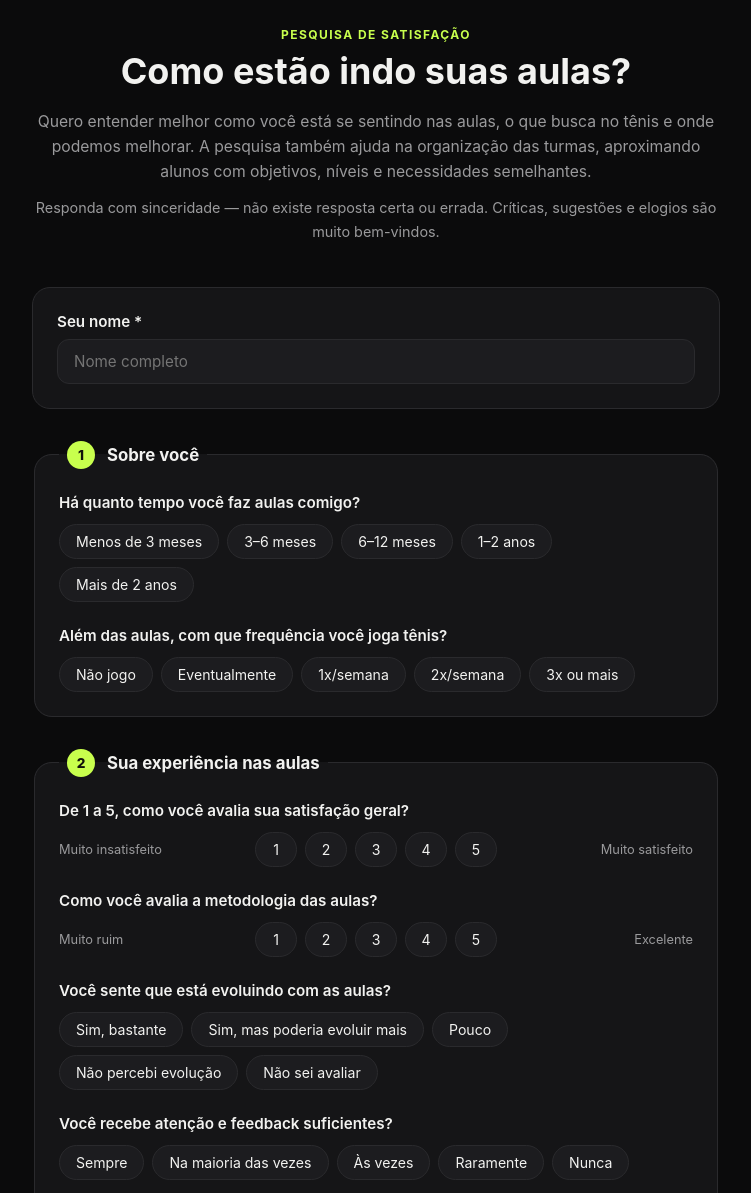
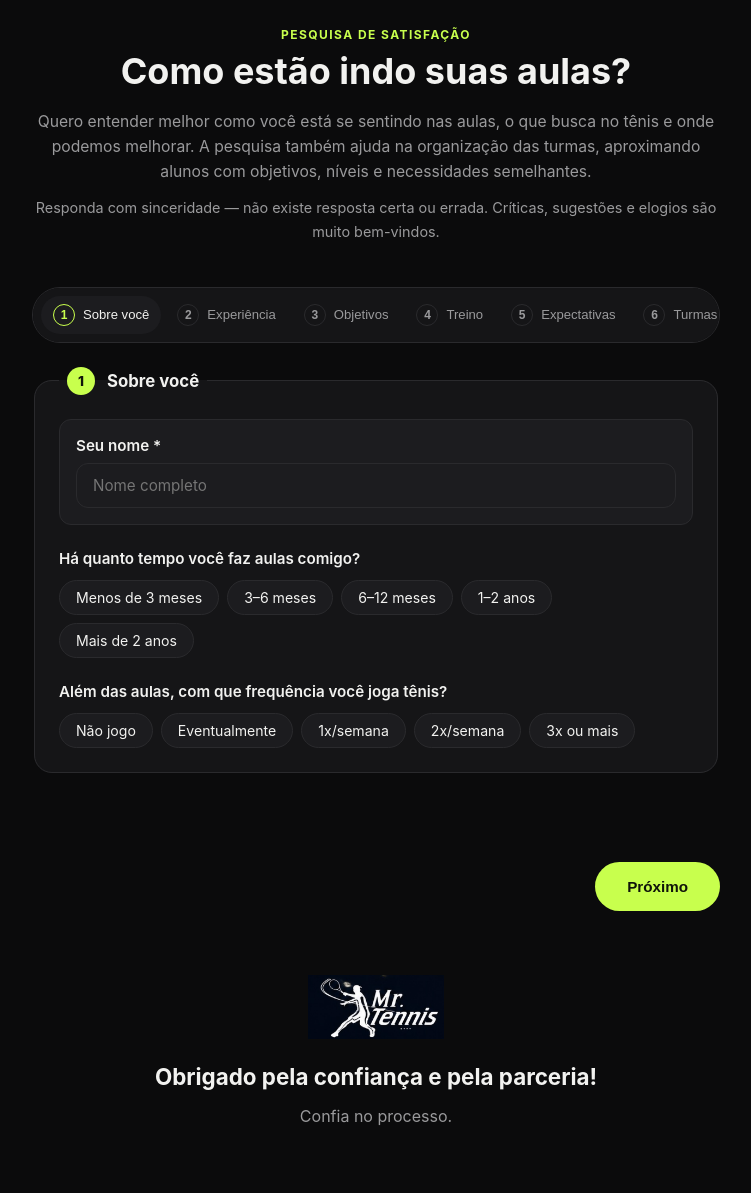
Before and after one commit to mcaorg21/pesquisa_mrtennis, a website: page public/index.html in a window 1280 px wide. Shown: the part 89-1282 px from the top of the page, without its empty margins (264-1015 px from the left). Drawn offline with Linux system fonts and the light colour scheme.

Commit message:
Transforma formulario em wizard por passos/temas
Cada secao da pesquisa vira um passo navegavel com barra de
progresso, validando o nome antes de avancar do primeiro passo.

```diff
--- a/public/app.js
+++ b/public/app.js
@@ -1,10 +1,77 @@
 (function () {
   var form = document.getElementById('pesquisa');
   var mensagem = document.getElementById('mensagem');
-  var btn = document.getElementById('btnEnviar');
+  var btnEnviar = document.getElementById('btnEnviar');
+  var btnAvancar = document.getElementById('btnAvancar');
+  var btnVoltar = document.getElementById('btnVoltar');
   var sucesso = document.getElementById('sucesso');
+  var stepper = document.getElementById('stepper');
+
+  var passos = Array.prototype.slice.call(form.querySelectorAll('.passo'));
+  var navBotoes = Array.prototype.slice.call(stepper.querySelectorAll('.passo-nav'));
+  var TOTAL = passos.length;
+  var atual = 1;
 
   var CHECKBOX_GROUPS = ['pontoMelhorar', 'fundamentoTreinar', 'taticaTreinar'];
+
+  function limparMensagem() {
+    mensagem.textContent = '';
+    mensagem.className = '';
+  }
+
+  function mostrarErro(texto) {
+    mensagem.textContent = texto;
+    mensagem.className = 'erro';
+  }
+
+  function irPara(numero) {
+    atual = numero;
+
+    passos.forEach(function (passo) {
+      var doPasso = Number(passo.dataset.step);
+      passo.classList.toggle('ativo', doPasso === atual);
+    });
+
+    navBotoes.forEach(function (btn) {
+      var doBotao = Number(btn.dataset.goto);
+      btn.classList.toggle('atual', doBotao === atual);
+      btn.classList.toggle('concluido', doBotao < atual);
+    });
+
+    btnVoltar.hidden = atual === 1;
+    btnAvancar.hidden = atual === TOTAL;
+    btnEnviar.hidden = atual !== TOTAL;
+
+    limparMensagem();
+    window.scrollTo({ top: stepper.offsetTop - 12, behavior: 'smooth' });
+  }
+
+  function validarPasso1() {
+    var nome = document.getElementById('nome').value.trim();
+    if (!nome) {
+      mostrarErro('Por favor, preencha seu nome antes de continuar.');
+      document.getElementById('nome').focus();
+      return false;
+    }
+    return true;
+  }
+
+  btnAvancar.addEventListener('click', function () {
+    if (atual === 1 && !validarPasso1()) return;
+    if (atual < TOTAL) irPara(atual + 1);
+  });
+
+  btnVoltar.addEventListener('click', function () {
+    if (atual > 1) irPara(atual - 1);
+  });
+
+  navBotoes.forEach(function (btn) {
+    btn.addEventListener('click', function () {
+      var destino = Number(btn.dataset.goto);
+      if (destino > atual && atual === 1 && !validarPasso1()) return;
+      irPara(destino);
+    });
+  });
 
   function coletarDados() {
     var dados = {};
@@ -24,19 +91,15 @@
 
   form.addEventListener('submit', function (evento) {
     evento.preventDefault();
-    mensagem.textContent = '';
-    mensagem.className = '';
+    limparMensagem();
 
-    var nome = document.getElementById('nome').value.trim();
-    if (!nome) {
-      mensagem.textContent = 'Por favor, preencha seu nome.';
-      mensagem.className = 'erro';
-      document.getElementById('nome').focus();
+    if (!validarPasso1()) {
+      irPara(1);
       return;
     }
 
-    btn.disabled = true;
-    btn.textContent = 'Enviando...';
+    btnEnviar.disabled = true;
+    btnEnviar.textContent = 'Enviando...';
 
     fetch('/api/respostas', {
       method: 'POST',
@@ -48,15 +111,17 @@
         return resp.json();
       })
       .then(function () {
+        stepper.hidden = true;
         form.hidden = true;
         sucesso.hidden = false;
         sucesso.scrollIntoView({ behavior: 'smooth', block: 'start' });
       })
       .catch(function (err) {
-        mensagem.textContent = err.message || 'Erro ao enviar. Tente novamente.';
-        mensagem.className = 'erro';
-        btn.disabled = false;
-        btn.textContent = 'Enviar respostas';
+        mostrarErro(err.message || 'Erro ao enviar. Tente novamente.');
+        btnEnviar.disabled = false;
+        btnEnviar.textContent = 'Enviar respostas';
       });
   });
+
+  irPara(1);
 })();
--- a/public/index.html
+++ b/public/index.html
@@ -29,15 +29,24 @@
     </p>
   </section>
 
+  <nav class="stepper" id="stepper" aria-label="Progresso da pesquisa">
+    <button type="button" class="passo-nav" data-goto="1"><span class="bolha">1</span><span class="rotulo-passo">Sobre você</span></button>
+    <button type="button" class="passo-nav" data-goto="2"><span class="bolha">2</span><span class="rotulo-passo">Experiência</span></button>
+    <button type="button" class="passo-nav" data-goto="3"><span class="bolha">3</span><span class="rotulo-passo">Objetivos</span></button>
+    <button type="button" class="passo-nav" data-goto="4"><span class="bolha">4</span><span class="rotulo-passo">Treino</span></button>
+    <button type="button" class="passo-nav" data-goto="5"><span class="bolha">5</span><span class="rotulo-passo">Expectativas</span></button>
+    <button type="button" class="passo-nav" data-goto="6"><span class="bolha">6</span><span class="rotulo-passo">Turmas</span></button>
+  </nav>
+
   <form id="pesquisa">
 
-    <div class="campo-nome">
-      <label for="nome">Seu nome *</label>
-      <input type="text" id="nome" name="nome" required autocomplete="name" placeholder="Nome completo">
-    </div>
+    <fieldset class="passo" data-step="1">
+      <legend><span class="num">1</span> Sobre você</legend>
 
-    <fieldset>
-      <legend><span class="num">1</span> Sobre você</legend>
+      <div class="campo-nome">
+        <label for="nome">Seu nome *</label>
+        <input type="text" id="nome" name="nome" required autocomplete="name" placeholder="Nome completo">
+      </div>
 
       <div class="pergunta">
         <p>Há quanto tempo você faz aulas comigo?</p>
@@ -62,7 +71,7 @@
       </div>
     </fieldset>
 
-    <fieldset>
+    <fieldset class="passo" data-step="2">
       <legend><span class="num">2</span> Sua experiência nas aulas</legend>
 
       <div class="pergunta">
@@ -123,7 +132,7 @@
       </div>
     </fieldset>
 
-    <fieldset>
+    <fieldset class="passo" data-step="3">
       <legend><span class="num">3</span> Seus objetivos</legend>
 
       <div class="pergunta">
@@ -170,7 +179,7 @@
       </div>
     </fieldset>
 
-    <fieldset>
+    <fieldset class="passo" data-step="4">
       <legend><span class="num">4</span> O que você gostaria de treinar?</legend>
 
       <div class="pergunta">
@@ -222,7 +231,7 @@
       </div>
     </fieldset>
 
-    <fieldset>
+    <fieldset class="passo" data-step="5">
       <legend><span class="num">5</span> Expectativas e evolução</legend>
 
       <div class="pergunta">
@@ -252,7 +261,7 @@
       </div>
     </fieldset>
 
-    <fieldset>
+    <fieldset class="passo" data-step="6">
       <legend><span class="num">6</span> Formação das turmas</legend>
 
       <div class="pergunta">
@@ -276,9 +285,12 @@
       </div>
     </fieldset>
 
-    <div class="envio">
-      <button type="submit" id="btnEnviar">Enviar respostas</button>
-      <p id="mensagem" role="status"></p>
+    <p id="mensagem" role="status"></p>
+
+    <div class="navegacao">
+      <button type="button" id="btnVoltar" class="btn-secundario">Voltar</button>
+      <button type="button" id="btnAvancar" class="btn-primario">Próximo</button>
+      <button type="submit" id="btnEnviar" class="btn-primario" hidden>Enviar respostas</button>
     </div>
   </form>
 
--- a/public/style.css
+++ b/public/style.css
@@ -92,17 +92,93 @@ main {
   font-size: .9rem;
 }
 
+.stepper {
+  display: flex;
+  justify-content: space-between;
+  gap: var(--space-1);
+  margin-bottom: var(--space-5);
+  padding: var(--space-2);
+  background: var(--surface);
+  border: 1px solid var(--border);
+  border-radius: 999px;
+  overflow-x: auto;
+}
+
+.passo-nav {
+  flex: 1;
+  display: flex;
+  align-items: center;
+  gap: var(--space-2);
+  background: none;
+  border: none;
+  color: var(--muted);
+  padding: var(--space-2) var(--space-3);
+  border-radius: 999px;
+  cursor: pointer;
+  font-size: .82rem;
+  white-space: nowrap;
+  transition: color .15s ease, background .15s ease;
+}
+
+.passo-nav:hover { color: var(--text); }
+
+.bolha {
+  display: inline-flex;
+  align-items: center;
+  justify-content: center;
+  width: 22px;
+  height: 22px;
+  border-radius: 50%;
+  border: 1px solid var(--border);
+  font-size: .75rem;
+  font-weight: 700;
+  flex-shrink: 0;
+  transition: background .15s ease, border-color .15s ease, color .15s ease;
+}
+
+.passo-nav.concluido .bolha {
+  background: var(--accent);
+  border-color: var(--accent);
+  color: var(--accent-ink);
+}
+
+.passo-nav.atual {
+  color: var(--text);
+  background: var(--surface-2);
+}
+
+.passo-nav.atual .bolha {
+  border-color: var(--accent);
+  color: var(--accent);
+}
+
+.rotulo-passo {
+  display: none;
+}
+
+@media (min-width: 640px) {
+  .rotulo-passo { display: inline; }
+}
+
 form {
   display: flex;
   flex-direction: column;
   gap: var(--space-6);
 }
 
+fieldset.passo {
+  display: none;
+}
+
+fieldset.passo.ativo {
+  display: flex;
+}
+
 .campo-nome {
-  background: var(--surface);
+  background: var(--surface-2);
   border: 1px solid var(--border);
-  border-radius: var(--radius-lg);
-  padding: var(--space-5);
+  border-radius: var(--radius);
+  padding: var(--space-4);
   display: flex;
   flex-direction: column;
   gap: var(--space-2);
@@ -259,36 +335,50 @@ input.outro {
   text-align: right;
 }
 
-.envio {
-  display: flex;
-  flex-direction: column;
-  align-items: center;
-  gap: var(--space-3);
-  padding-top: var(--space-3);
-}
-
-button#btnEnviar {
-  background: var(--accent);
-  color: var(--accent-ink);
-  border: none;
-  border-radius: 999px;
-  padding: var(--space-4) var(--space-7);
-  font-size: 1rem;
-  font-weight: 800;
-  cursor: pointer;
-  transition: transform .12s ease, opacity .15s ease;
-  width: 100%;
-  max-width: 320px;
-}
-
-button#btnEnviar:hover { transform: translateY(-1px); }
-button#btnEnviar:active { transform: translateY(0); }
-button#btnEnviar:disabled { opacity: .6; cursor: not-allowed; transform: none; }
-
 #mensagem {
   min-height: 1.2em;
   font-size: .9rem;
   margin: 0;
+  text-align: center;
+}
+
+.navegacao {
+  display: flex;
+  justify-content: space-between;
+  align-items: center;
+  gap: var(--space-3);
+  padding-top: var(--space-2);
+}
+
+.btn-primario, .btn-secundario {
+  border-radius: 999px;
+  padding: var(--space-4) var(--space-6);
+  font-size: .95rem;
+  font-weight: 800;
+  cursor: pointer;
+  transition: transform .12s ease, opacity .15s ease, background .15s ease;
+  border: none;
+}
+
+.btn-primario {
+  background: var(--accent);
+  color: var(--accent-ink);
+  margin-left: auto;
+}
+
+.btn-secundario {
+  background: transparent;
+  color: var(--text);
+  border: 1px solid var(--border);
+}
+
+.btn-primario:hover, .btn-secundario:hover { transform: translateY(-1px); }
+.btn-primario:active, .btn-secundario:active { transform: translateY(0); }
+.btn-primario:disabled { opacity: .6; cursor: not-allowed; transform: none; }
+
+@media (max-width: 420px) {
+  .navegacao { flex-wrap: wrap; }
+  .btn-primario, .btn-secundario { flex: 1; text-align: center; }
 }
 
 #mensagem.erro { color: var(--danger); }
```
